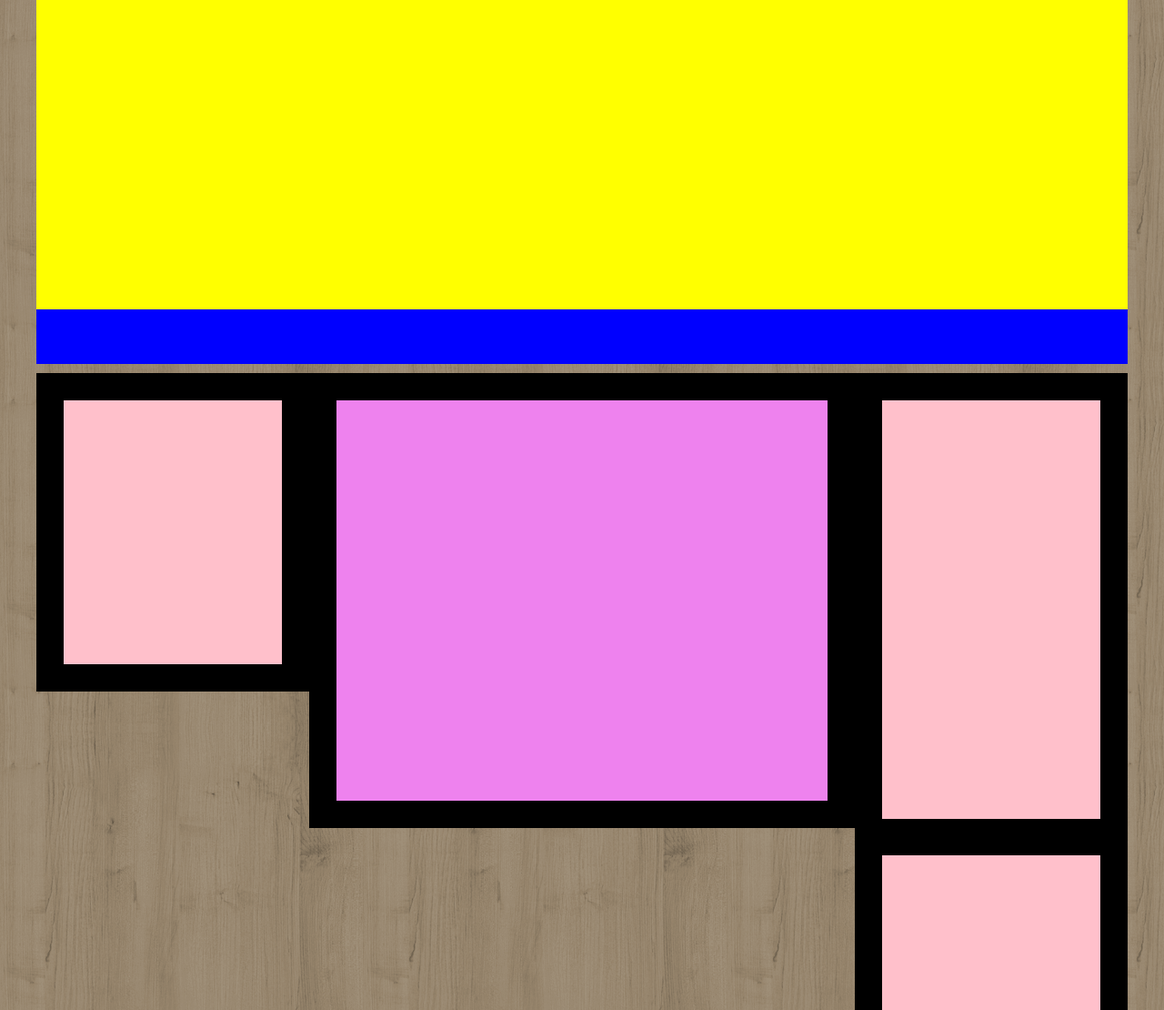
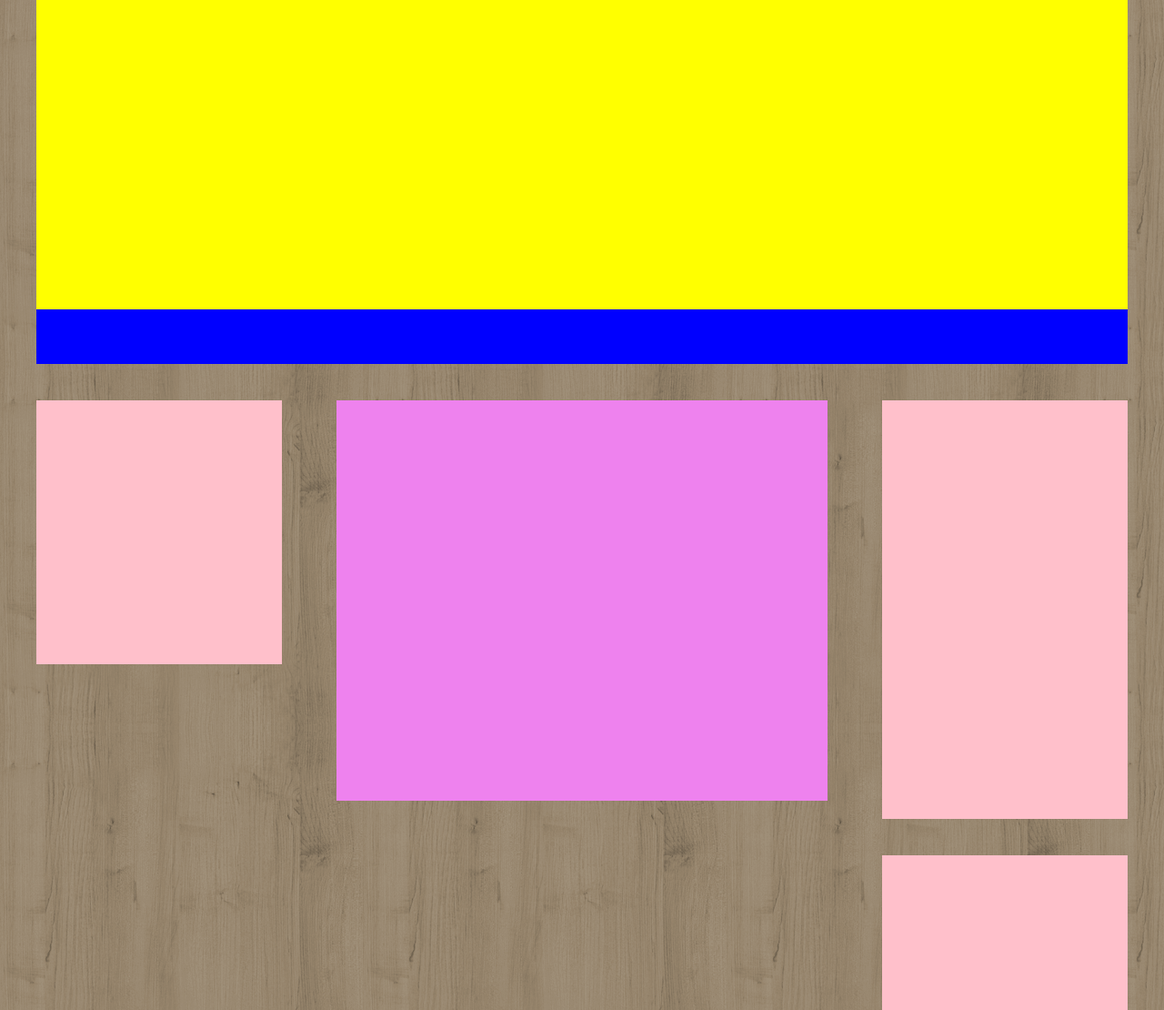
Before and after one commit to vito-g/htmlcss-wp, a plain HTML site: page index.html in a window 1280 px wide. Shown: the top 1110 px of the page at 91% size. Drawn offline with Linux system fonts and the light colour scheme.

Commit message:
Box Padding: Correzione preliminare

```diff
--- a/css/style.css
+++ b/css/style.css
@@ -49,8 +49,8 @@ main {
   /* width: 350px; */
   width: 25%;
   height: 350px;
-  padding: 30px;
-  background-color: black;
+  padding: 30px 30px 30px 0;
+  /* background-color: black; */
 }
 
 .fl:first-child div {
@@ -62,7 +62,7 @@ main {
   /* width: 500px; */
   width: 50%;
   height: 500px;
-  background-color: black;
+  /* background-color: black; */
   padding: 30px;
 }
 
@@ -75,8 +75,8 @@ main {
   /* width: 350px; */
   width: 25%;
   /* height: 500px; */
-  padding: 30px 30px 0 30px;
-  background-color: black;
+  padding: 30px 0 0 30px;
+  /* background-color: black; */
 }
 
 .fl:last-child div {
```
